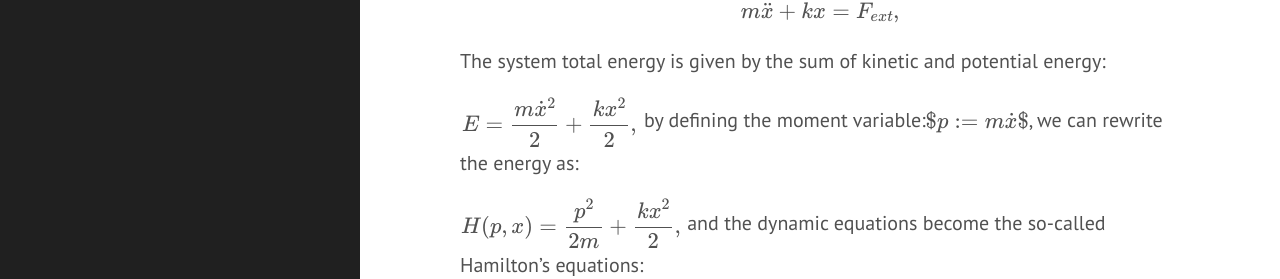
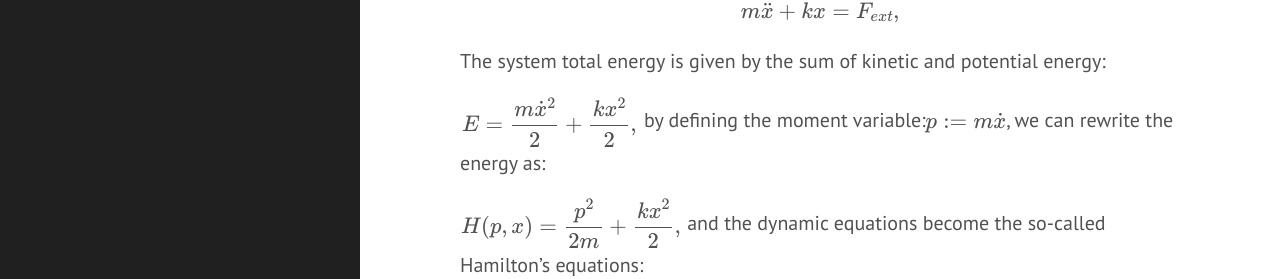
Before and after one commit to flavioluiz/flavioluiz.github.io, a Jekyll site: the page built from port-hamiltonian.md, in a window 1280 px wide and 900 px high, scrolled down 832 px. Shown: the part 155-434 px from the top of the window. Built offline with Jekyll 4.4.1, drawn with Linux system fonts in a browser that asks for light colours; formulas are drawn with MathJax 3.

Commit message:
corrections

```diff
--- a/port-hamiltonian.md
+++ b/port-hamiltonian.md
@@ -48,7 +48,7 @@ $$
 	E = \frac{m \dot{x}^2}{2} + \frac{k x^2}{2},
 \end{align}
 $$
-by defining the moment variable:$$ $p := m\dot{x}$ $$, we can rewrite the energy as:
+by defining the moment variable:$$p := m\dot{x}$$, we can rewrite the energy as:
 
 $$
 \begin{align}
```
